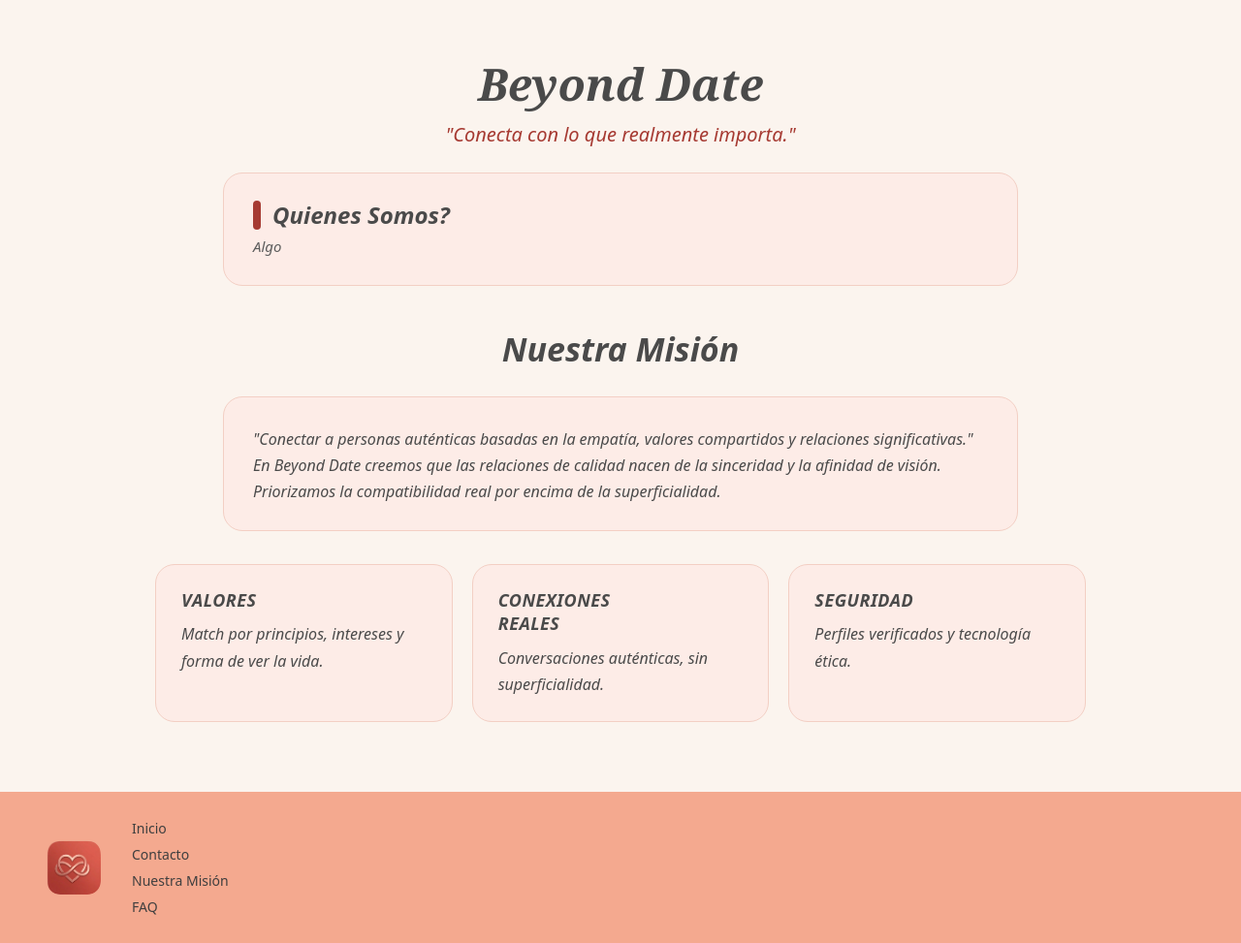
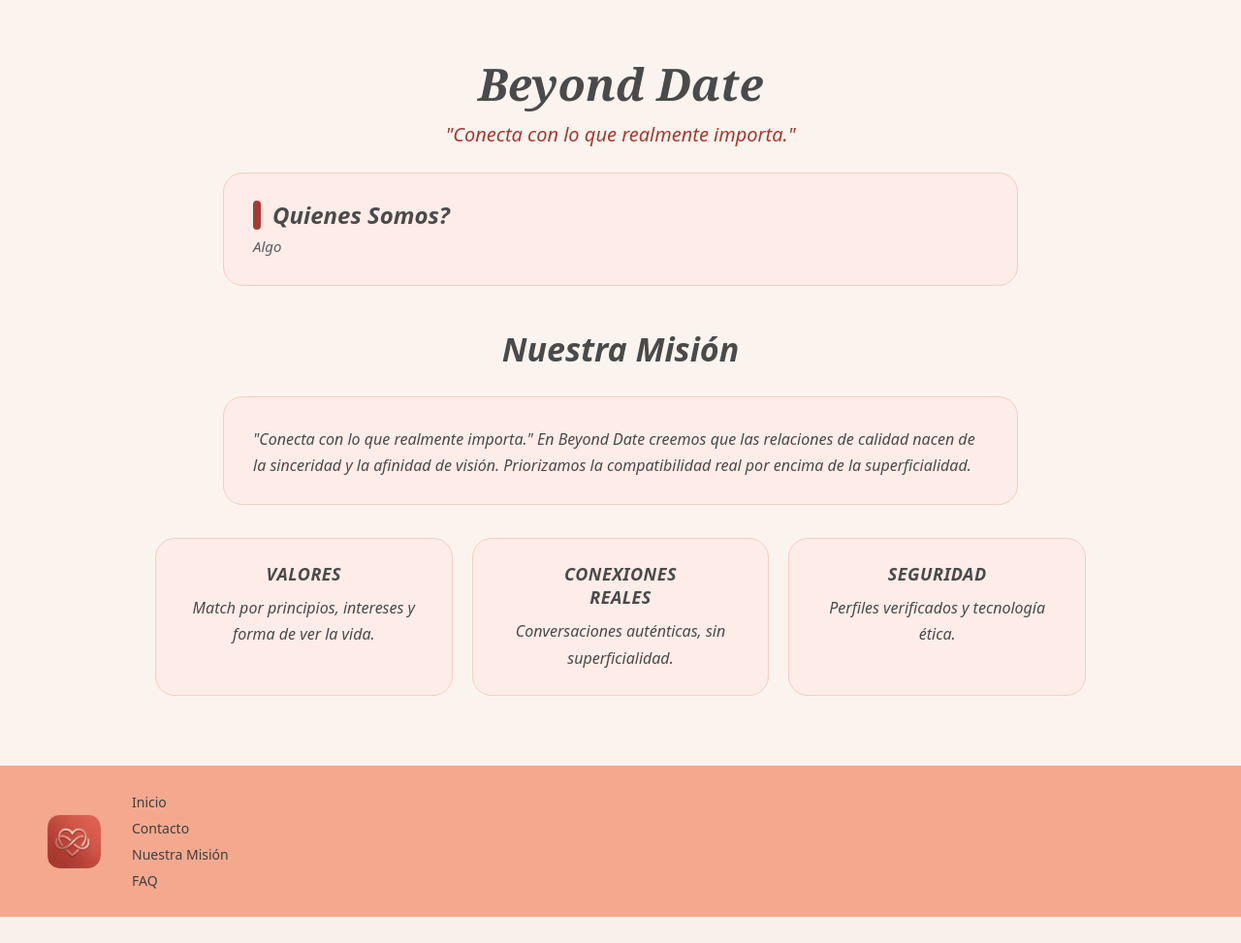
Before and after one commit to Ruka190/Proyecto-Visua, a Django app: page /nuestra-mision/ in a window 1280 px wide. Shown: the part 93-1066 px from the top of the page at 97% size. After the commit the page ends 1039 px from the top, so only its background shows below. Run offline with Django 5.2, Linux system fonts and the light colour scheme.

Commit message:
Centra el texto de los pilares y actualiza la cita de Nuestra Mision

```diff
--- a/inicio/templates/inicio/mision.html
+++ b/inicio/templates/inicio/mision.html
@@ -83,11 +83,12 @@
             gap: 20px;
             max-width: 960px;
             margin: 34px auto 0;
-            text-align: left;
+            text-align: center;
         }
         .mision__pillar {
             flex: 1;
             padding: 24px 26px;
+            text-align: center;
         }
         .mision__pillar-title {
             font-style: italic;
@@ -126,7 +127,7 @@
             <!-- Contenedor 2: Nuestra Misión -->
             <h2 class="mision__section-title">Nuestra Misión</h2>
             <div class="mision__card mision__card--wide">
-                <p class="mision__text">"Conectar a personas auténticas basadas en la empatía, valores compartidos y relaciones significativas." En Beyond Date creemos que las relaciones de calidad nacen de la sinceridad y la afinidad de visión. Priorizamos la compatibilidad real por encima de la superficialidad.</p>
+                <p class="mision__text">"Conecta con lo que realmente importa." En Beyond Date creemos que las relaciones de calidad nacen de la sinceridad y la afinidad de visión. Priorizamos la compatibilidad real por encima de la superficialidad.</p>
             </div>
 
             <!-- Pilares -->
```
